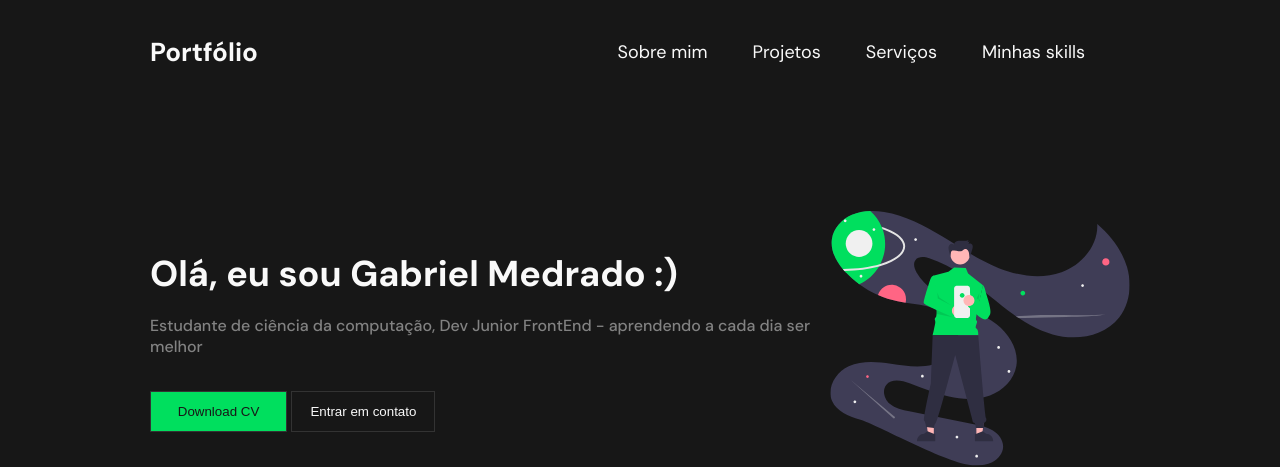
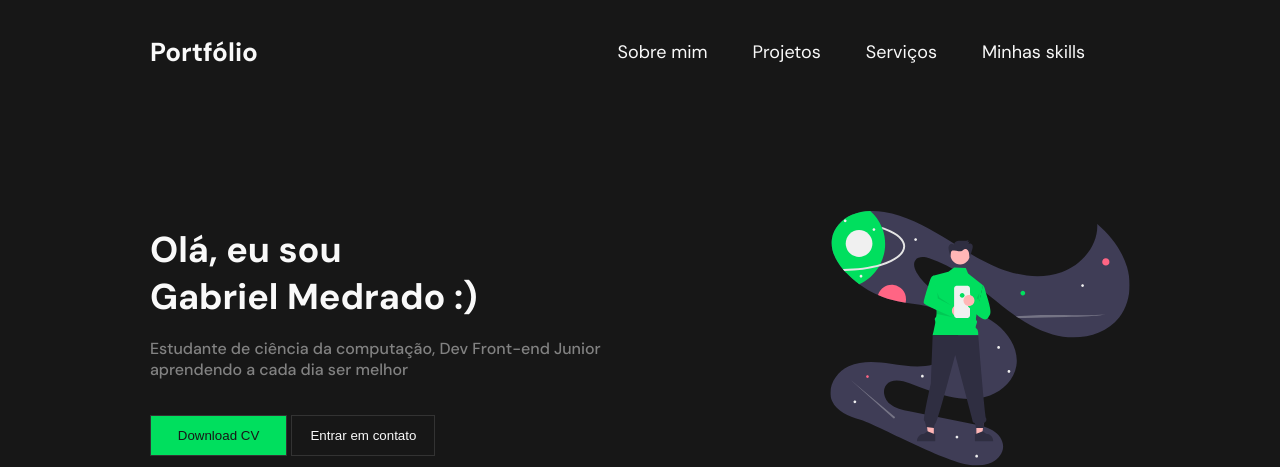
Before and after one commit to GabrielMedradoS/portfolio, a plain HTML site: page index.html in a window 1280 px wide. Shown: the top 467 px of the page. Drawn offline with Linux system fonts and the light colour scheme; files whose address does not match are found by name.

Commit message:
left side span

```diff
--- a/index.html
+++ b/index.html
@@ -38,7 +38,7 @@
             <div class="sides">
                 <div class="left_side">
                     <h1>Olá, eu sou <span>Gabriel Medrado :)</span></h1>
-                    <p>Estudante de ciência da computação, Dev Junior FrontEnd - aprendendo a cada dia ser melhor<!-- & <span>Desenvolvedor Front-End</span> --></p>
+                    <p>Estudante de ciência da computação, Dev Front-end Junior<span> aprendendo a cada dia ser melhor</span></p>
                     <a href="assets/doc/CV.pdf" target="_blank">
                         <button class="download">Download CV</button>
                     </a>
--- a/portfolio.css
+++ b/portfolio.css
@@ -90,6 +90,11 @@ section .sides {
   margin-top: 1.125rem;
   font-weight: 500;
 }
+
+.left_side span {
+  display: block;
+}
+
 .left_side button {
   margin-top: 2.18rem;
   border: solid 1px #333333;
```
